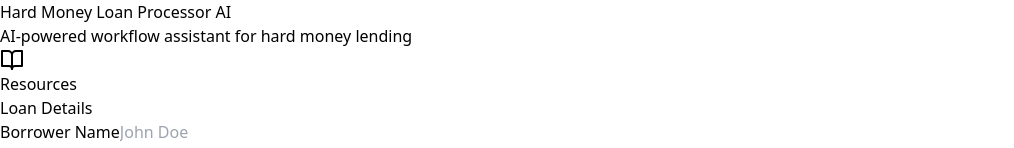
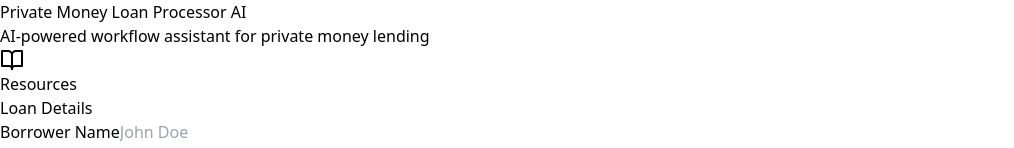
Before and after one commit to WilCr/Loan-processing-workflow, a React (Vite) app: page / in a window 1280 px wide. Shown: the top 148 px of the page, without its empty margins (0-1014 px from the left). Built offline with nearby package versions, Linux system fonts and the light colour scheme.

Commit message:
Replace 'Hard Money' with 'Private Money' throughout the application
Made-with: Cursor

```diff
--- a/index.html
+++ b/index.html
@@ -4,7 +4,7 @@
     <meta charset="UTF-8" />
     <link rel="icon" type="image/svg+xml" href="/vite.svg" />
     <meta name="viewport" content="width=device-width, initial-scale=1.0" />
-    <title>Hard Money Loan Processor AI</title>
+    <title>Private Money Loan Processor AI</title>
   </head>
   <body>
     <div id="root"></div>
--- a/src/components/HardMoneyLoanProcessor.jsx
+++ b/src/components/HardMoneyLoanProcessor.jsx
@@ -78,7 +78,7 @@ export default function HardMoneyLoanProcessor() {
   };
 
   const stagePrompts = {
-    0: `You are an AI assistant helping a hard money loan processor with the Application & Documentation Collection stage.
+    0: `You are an AI assistant helping a private money loan processor with the Application & Documentation Collection stage.
 
 Current loan details:
 - Property: ${loanData.propertyAddress || 'Not specified'}
@@ -94,7 +94,7 @@ Help the processor by:
 
 Be concise and practical.`,
 
-    1: `You are an AI assistant helping with Property Valuation for a hard money loan.
+    1: `You are an AI assistant helping with Property Valuation for a private money loan.
 
 Current loan details:
 - Property: ${loanData.propertyAddress || 'Not specified'}
@@ -109,7 +109,7 @@ Help the processor by:
 
 Provide specific calculations and recommendations.`,
 
-    2: `You are an AI assistant helping with Title & Legal Review for a hard money loan.
+    2: `You are an AI assistant helping with Title & Legal Review for a private money loan.
 
 Property: ${loanData.propertyAddress || 'Not specified'}
 
@@ -119,7 +119,7 @@ Help the processor by:
 3. Reviewing lien priorities
 4. Advising on title insurance requirements
 
-Be specific about hard money lending title requirements.`,
+Be specific about private money lending title requirements.`,
 
     3: `You are an AI assistant helping with Borrower & Exit Strategy Verification.
 
@@ -142,7 +142,7 @@ Current loan details:
 - Property Value: ${loanData.propertyValue || 'Not specified'}
 
 Help the processor by:
-1. Calculating points and fees (typical hard money: 2-4 points)
+1. Calculating points and fees (typical private money: 2-4 points)
 2. Suggesting appropriate interest rates (8-15%)
 3. Recommending loan terms (6-24 months)
 4. Calculating monthly payments
@@ -164,7 +164,7 @@ Be thorough and organized.`,
 Help the processor by:
 1. Creating a closing checklist
 2. Calculating closing costs and prorations
-3. Managing timeline (typical hard money: 7-14 days)
+3. Managing timeline (typical private money: 7-14 days)
 4. Coordinating with title company
 
 Focus on rapid closing requirements.`
@@ -243,8 +243,8 @@ Focus on rapid closing requirements.`
         <div className="bg-white rounded-lg shadow-lg p-6 mb-6">
           <div className="flex items-center justify-between">
             <div>
-              <h1 className="text-3xl font-bold text-slate-800 mb-2">Hard Money Loan Processor AI</h1>
-              <p className="text-slate-600">AI-powered workflow assistant for hard money lending</p>
+              <h1 className="text-3xl font-bold text-slate-800 mb-2">Private Money Loan Processor AI</h1>
+              <p className="text-slate-600">AI-powered workflow assistant for private money lending</p>
             </div>
             <button
               onClick={scrollToResources}
```
Also changed, not shown: 1 other file (tests, documents, lock files or other folders).
